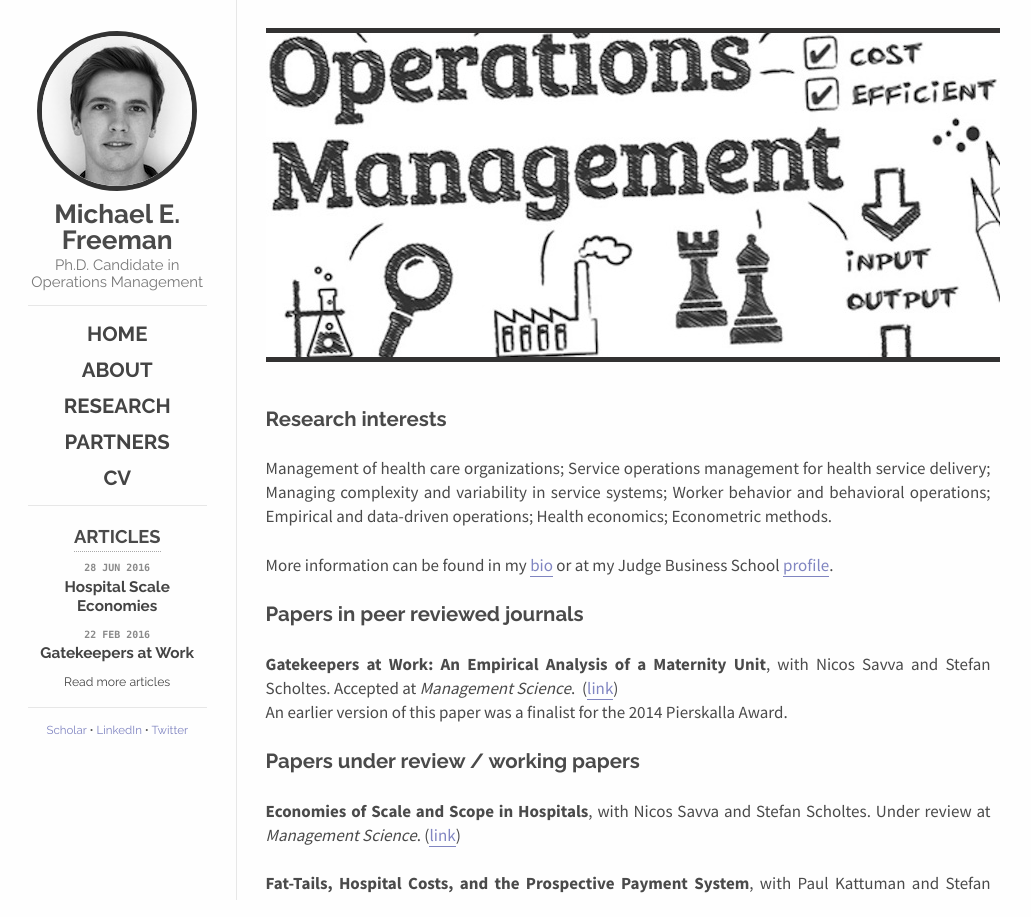
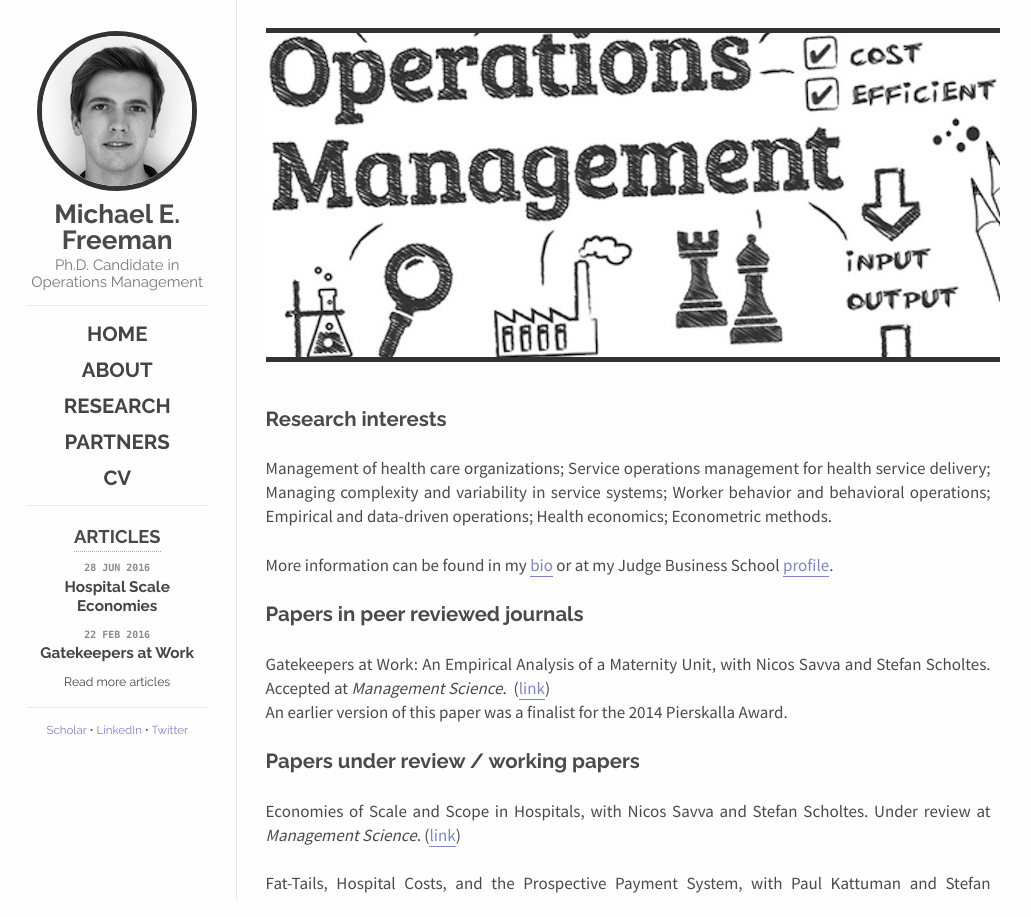
Before and after one commit to mfrmn/mfrmn.github.io, a Jekyll site: the page built from research/index.md, in a window 1280 px wide. Shown: the whole page, without its empty margins (122-1153 px from the left). Built offline with Jekyll 4.4.1, drawn with Linux system fonts in a browser that asks for light colours; nearby versions of some CDN libraries.

Commit message:
fix formatting on research page

```diff
--- a/research/index.md
+++ b/research/index.md
@@ -14,14 +14,14 @@ More information can be found in my [bio](/about/) or at my Judge Business Schoo
 
 ## Papers in peer reviewed journals
 
-__Gatekeepers at Work: An Empirical Analysis of a Maternity Unit__, with Nicos Savva and Stefan Scholtes.
+Gatekeepers at Work: An Empirical Analysis of a Maternity Unit, with Nicos Savva and Stefan Scholtes.
 Accepted at *Management Science*.&nbsp; ([link](/gatekeepers-at-work))
 <br>An earlier version of this paper was a finalist for the 2014 Pierskalla Award.
 
 ## Papers under review / working papers
 
-**Economies of Scale and Scope in Hospitals**, with Nicos Savva and Stefan Scholtes. Under review at *Management Science*. ([link](/hospital-scale-economies))
+Economies of Scale and Scope in Hospitals, with Nicos Savva and Stefan Scholtes. Under review at *Management Science*. ([link](/hospital-scale-economies))
 
-**Fat-Tails, Hospital Costs, and the Prospective Payment System**, with Paul Kattuman and Stefan Scholtes. In preparation.
+Fat-Tails, Hospital Costs, and the Prospective Payment System, with Paul Kattuman and Stefan Scholtes. In preparation.
 
 *Please let me know if you would like a copy of any manuscripts when they become available*
```
